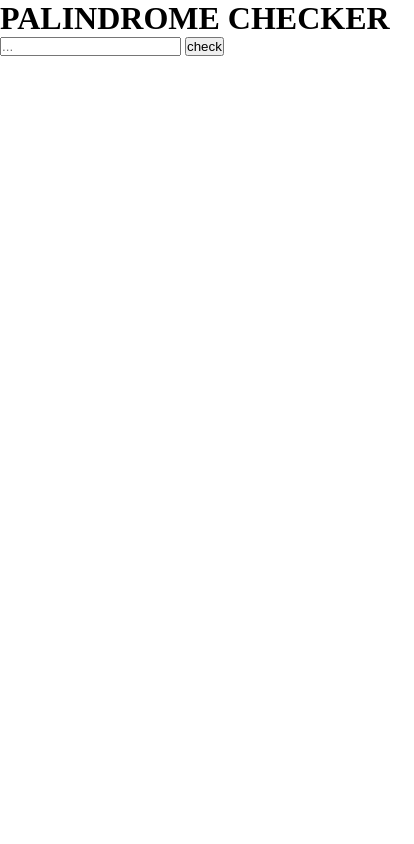
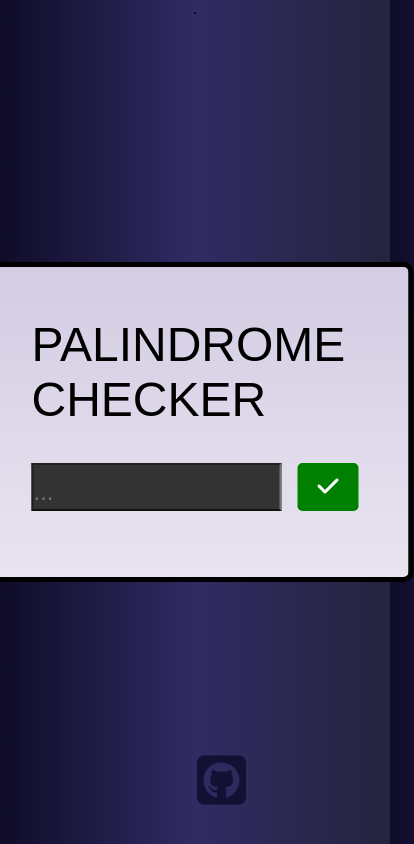
Before and after one commit to DaAlch3m1st/Palindrome-Checker, a plain HTML site: page index.html in a window 390 px wide. Shown: the whole page, 414 px wide, since content can reach past the window. Drawn offline with Linux system fonts and the light colour scheme.

Commit message:
Styles and change in the index html: HTML: -I add a footer with my github profile CSS: - new background color gradient - all the elements are centred - style for the header - background to the container - style to the input and change Autocomplete styles - button with icon and hover - transition when you open or reload the page Js & CSS: - the result of the input has a strong in the word that the user put in the input and his own style #Next: Responsive design

```diff
--- a/app.js
+++ b/app.js
@@ -10,14 +10,14 @@ function palindromeChecker() {
     const result = document.getElementById('result');
     // operator logic "if" the word is the same in reverse or not
     if (inputText.trim() === '') {
-        result.innerHTML = 'Input is empty. Please enter something.'
+        alert("Please input a value")
         console.log('Input is empty. Please enter something.');
         // operator logic "elif if" to check if the word is palindrome
     } else if (reverseInput === inputText.toLowerCase().replace(/[^a-z0-9]/g, '')) {
-        result.innerHTML = `${inputText} is a palindrome`;
+        result.innerHTML = `<p><strong>${inputText}</strong> is a palindrome</p>`;
         console.log(`${inputText} is palindrome`);
     } else {
-        result.innerHTML = `${inputText} is not a palindrome`
+        result.innerHTML = `<p><strong>${inputText}</strong> is not a palindrome</p>`;
         console.log(`${inputText} isn't palindrome`);
     }
 }
--- a/index.html
+++ b/index.html
@@ -4,16 +4,25 @@
     <meta charset="UTF-8">
     <meta name="viewport" content="width=device-width, initial-scale=1.0">
     <link rel="stylesheet" href="style.css">
+    <link rel="stylesheet" href="https://cdnjs.cloudflare.com/ajax/libs/font-awesome/6.6.0/css/all.min.css">
     <title>Palindrome Checker</title>
 </head>
-<body>
-    <h1>PALINDROME CHECKER</h1>
+<body class="body">
+    .
     <div class="container">
-        <input type="text" name="" id="text-input" placeholder="...">
-        <button type="submit" id="check-btn">check</button>
+        <h1 class="header">PALINDROME CHECKER</h1>
+        <div class="input-btn">
+            <input type="text" name="" id="text-input" class="input" placeholder="...">
+            <button type="submit" id="check-btn" title="check the word">
+                <i class="fa-solid fa-check"></i>
+            </button>
+        </div>
         <p id="result"></p>
     </div>
 
+        <a href="https://github.com/DaAlch3m1st" rel="noopener" target="_blank" class="footer" alt="My github" title="My github">
+            <i class="fa-brands fa-square-github"></i>
+        </a>
     <script src="app.js"></script>
 </body>
 </html>
--- a/style.css
+++ b/style.css
@@ -3,3 +3,116 @@
     padding: 0;
     box-sizing: border-box;
 }
+
+body {
+    display: flex;
+    justify-content: center;
+    background: linear-gradient(to right, #0f0c29, #302b63, #24243e);
+}
+
+.container {
+    border-radius: 10px;
+    border: 5px solid #000;
+    padding: 50px;
+    position: absolute;
+    top: 50%;
+    left: 50%;
+    transform: translate(-50%, -50%);
+    background-image: linear-gradient(to bottom, #d3cce3, #e9e4f0);
+}
+
+.header {
+    display: flex;
+    justify-content: center;
+    align-items: center;
+    margin-bottom: 36px;
+    font-family: "Cabin", sans-serif;
+    font-optical-sizing: auto;
+    font-weight: 549;
+    font-style: normal;
+    font-variation-settings:
+      "wdth" 100;
+    font-size: 48px;
+}
+
+.input {
+    outline: none; /* Remove the default focus outline */
+    border-bottom: 2px solid #111;
+    width: 250px;
+}
+
+.input-btn {
+    display: flex;
+    justify-content: center;
+    gap: 16px;
+}
+
+#result {
+    display: flex;
+    justify-content: center;
+    margin-top: 16px;
+    font-size: 36px;
+}
+
+a i {
+    font-size: 56px;
+    position: fixed;
+    bottom: 36px;
+    display: flex;
+    justify-content: center;
+    align-items: center;
+    color: #113;
+}
+
+/* Button "check" style */
+button {
+    background-color: green;
+    border: none;
+    border-radius: 5px;
+    padding: 10px 20px;
+    color: #fff;
+    font-size: 24px;
+    cursor: pointer;
+    transition: 0.3s ease;
+}
+
+button:hover {
+    background-color: #00FF00;
+}
+
+/* Input styling */
+.input {
+    outline: none;
+    border-bottom: 2px solid #111;
+    width: 250px;
+    padding-top: 10px;
+    font-size: 24px;
+    color: white;
+    background: #333;
+    transition: 0.3s ease;
+}
+
+.input:focus {
+    border-bottom-color: #000;     /* Secondary color on focus */
+    transition: 0.3s ease;
+}
+
+.input::placeholder {
+    color: rgba(white, 0.5); /* Placeholder color */
+}
+
+/* Change Autocomplete styles*/
+input:-webkit-autofill,
+input:-webkit-autofill:hover,
+input:-webkit-autofill:focus,
+textarea:-webkit-autofill,
+textarea:-webkit-autofill:hover,
+textarea:-webkit-autofill:focus,
+select:-webkit-autofill,
+select:-webkit-autofill:hover,
+select:-webkit-autofill:focus {
+    border: none;
+    -webkit-text-fill-color: #fff;
+    -webkit-box-shadow: 0 0 0px 1000px #333 inset;
+    transition: background-color 5000s ease-in-out 0s;
+}
```
